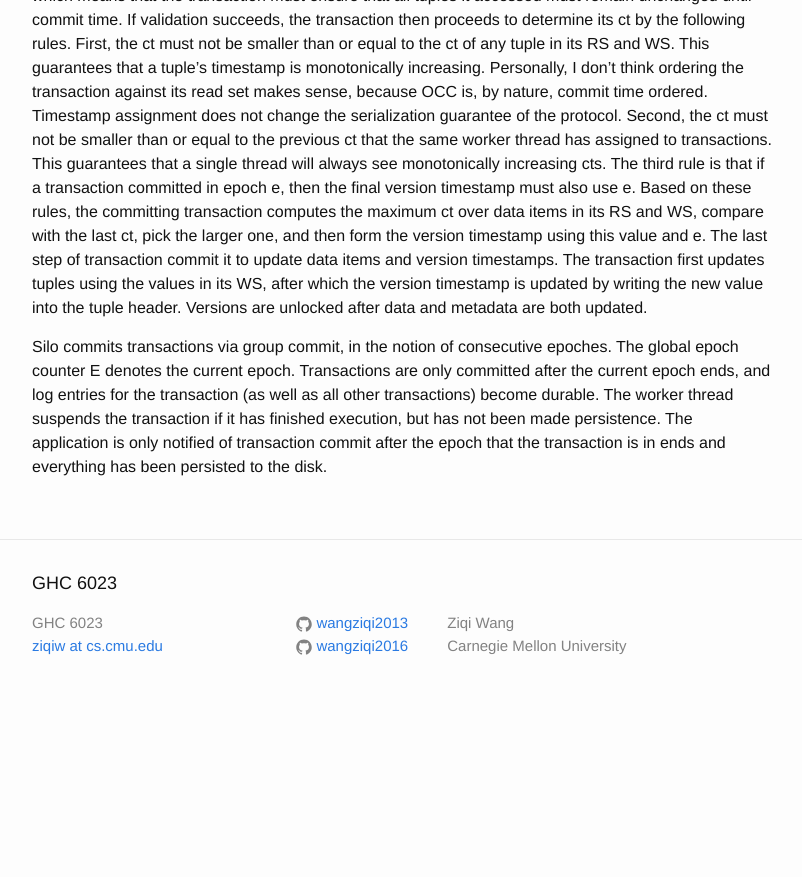
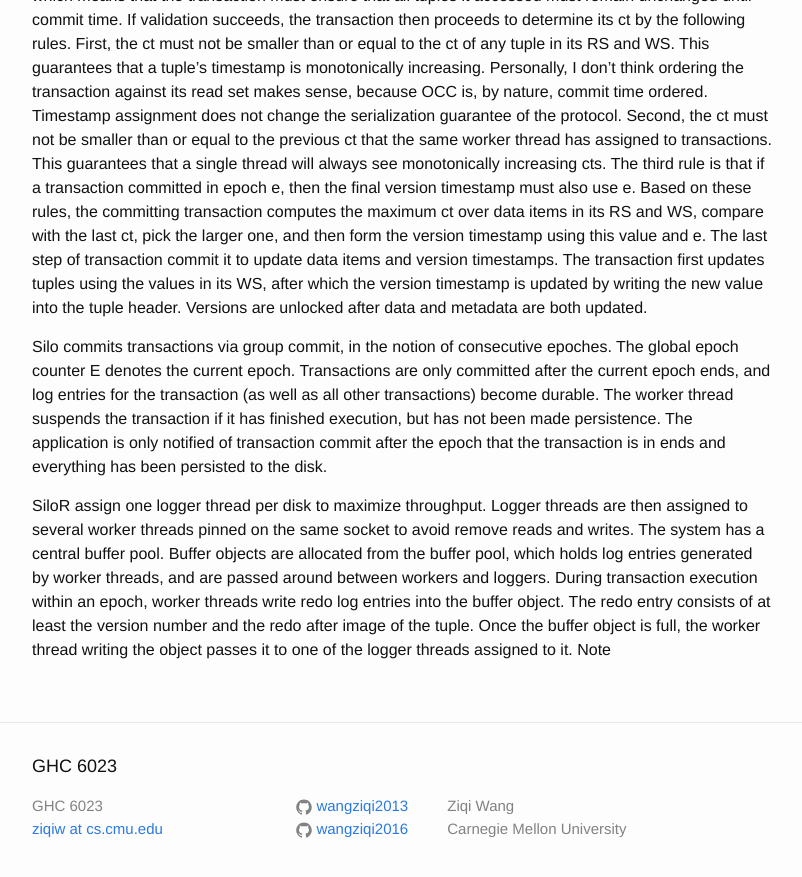
Before and after one commit to wangziqi2013/wangziqi2013.github.io, a Jekyll site: the page built from _posts/2019-03-11-silor.markdown, in a window 1280 px wide and 900 px high, scrolled down 988 px. Shown: the top 877 px of the window, without its empty margins (238-1040 px from the left). Built offline with Jekyll 4.4.1, drawn with Linux system fonts in a browser that asks for light colours; before the commit the page ends 1705 px from its top, so only the background shows below that.

Commit message:
Working on buffer pool

```diff
--- a/_posts/2019-03-11-silor.markdown
+++ b/_posts/2019-03-11-silor.markdown
@@ -48,3 +48,10 @@ current epoch. Transactions are only committed after the current epoch ends, and
 as all other transactions) become durable. The worker thread suspends the transaction if it has finished execution, but
 has not been made persistence. The application is only notified of transaction commit after the epoch that the transaction
 is in ends and everything has been persisted to the disk.
+
+SiloR assign one logger thread per disk to maximize throughput. Logger threads are then assigned to several worker threads
+pinned on the same socket to avoid remove reads and writes. The system has a central buffer pool. Buffer objects are allocated
+from the buffer pool, which holds log entries generated by worker threads, and are passed around between workers and loggers.
+During transaction execution within an epoch, worker threads write redo log entries into the buffer object. The redo entry
+consists of at least the version number and the redo after image of the tuple. Once the buffer object is full, the worker
+thread writing the object passes it to one of the logger threads assigned to it. Note
```
